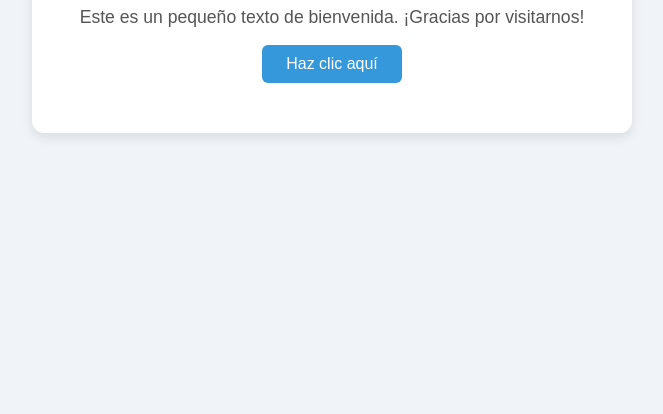
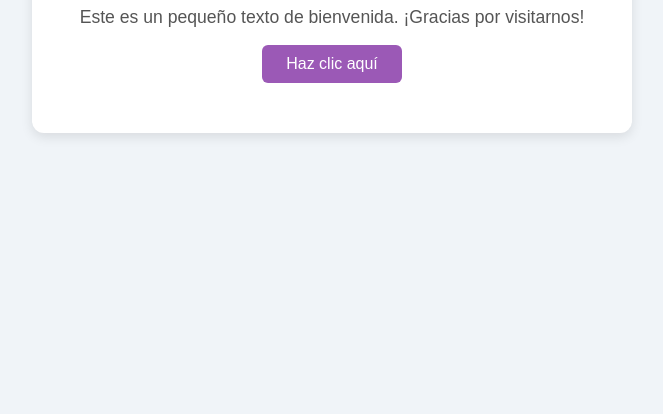
Before and after one commit to maryxp/codeponce_formacion_intensiva, a plain HTML site: page clase_03/index.html in a window 1280 px wide. Shown: the part 386-800 px from the top of the page, without its empty margins (308-971 px from the left). Drawn offline with Linux system fonts and the light colour scheme.

Commit message:
style: cambiar color del botón

```diff
--- a/clase_03/style.css
+++ b/clase_03/style.css
@@ -29,7 +29,7 @@ button {
     padding: 10px 24px;
     font-size: 1rem;
     color: white;
-    background-color: #3498db;
+    background-color: #9b59b6;
     border: none;
     border-radius: 6px;
     cursor: pointer;
@@ -37,7 +37,7 @@ button {
 }
 
 button:hover {
-    background-color: #2980b9;
+    background-color: #8e44ad;
 }
 
 #mensaje {
```
